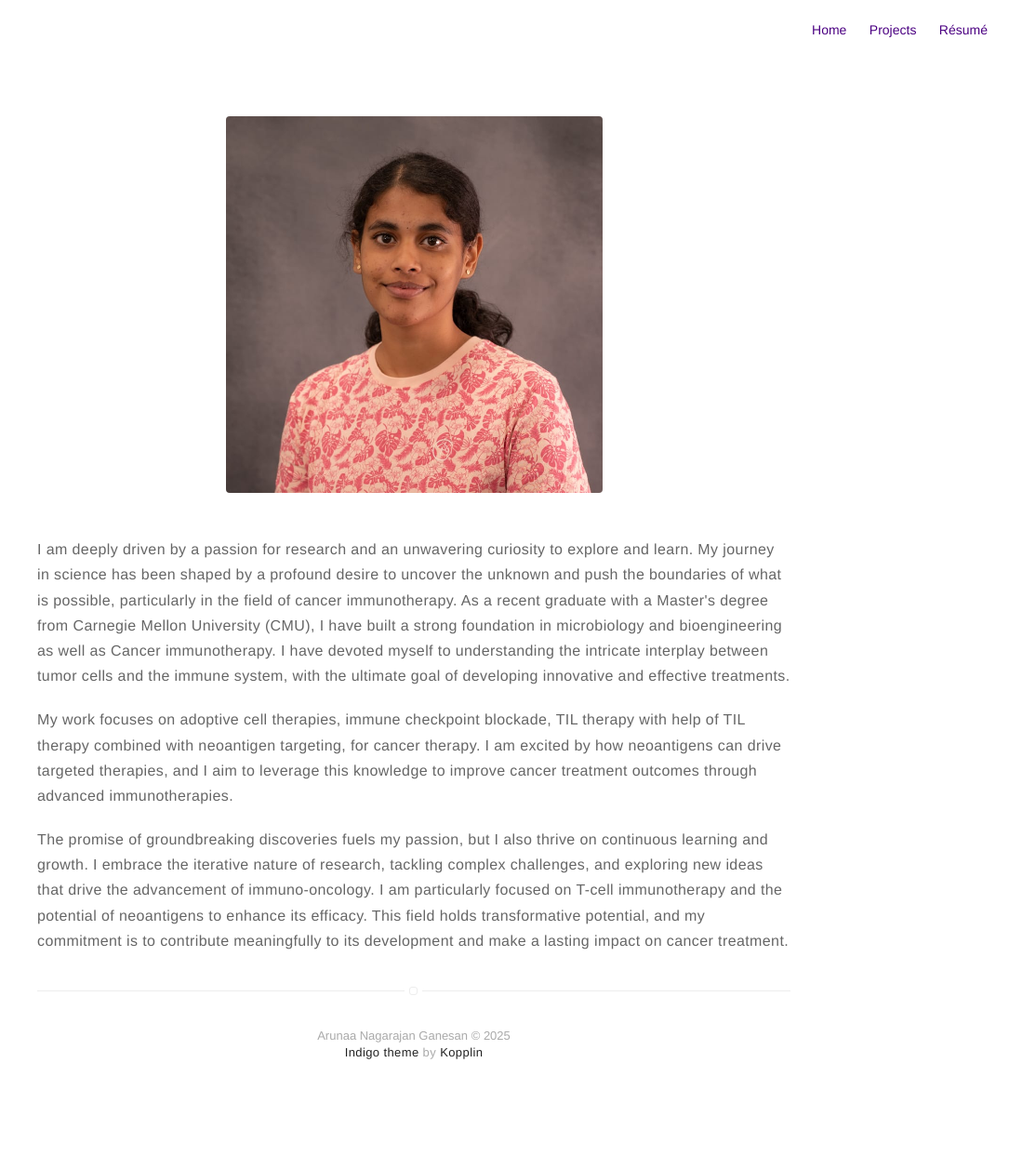
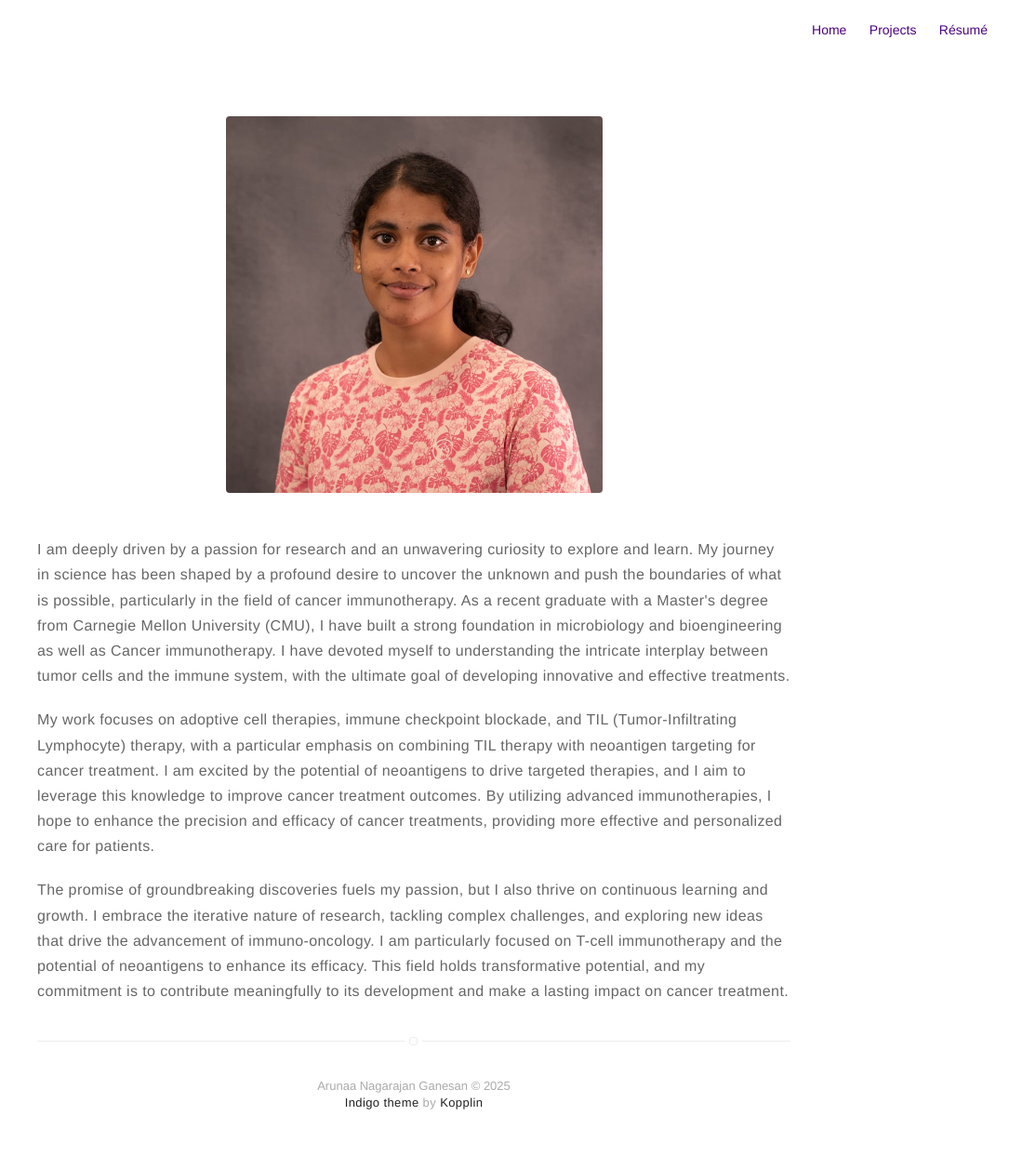
Before and after one commit to arunaang/arunaang.github.io, a Jekyll site: the page built from about.md, in a window 1280 px wide. Shown: the whole page at 93% size, without its empty margins (195-1280 px from the left). Built offline with Jekyll 4.4.1, drawn with Linux system fonts in a browser that asks for light colours; nearby versions of some CDN libraries; before the commit the page ends 1203 px from its top, so only the background shows below that.

Commit message:
changed about me

```diff
--- a/about.md
+++ b/about.md
@@ -6,7 +6,7 @@ layout: page
 <br>
 <p>I am deeply driven by a passion for research and an unwavering curiosity to explore and learn. My journey in science has been shaped by a profound desire to uncover the unknown and push the boundaries of what is possible, particularly in the field of cancer immunotherapy. As a recent graduate with a Master's degree from Carnegie Mellon University (CMU), I have built a strong foundation in microbiology and bioengineering as well as Cancer immunotherapy. I have devoted myself to understanding the intricate interplay between tumor cells and the immune system, with the ultimate goal of developing innovative and effective treatments.</p>
 
-<p>My work focuses on adoptive cell therapies, immune checkpoint blockade, TIL therapy with help of TIL therapy combined with neoantigen targeting, for cancer therapy. I am excited by how neoantigens can drive targeted therapies, and I aim to leverage this knowledge to improve cancer treatment outcomes through advanced immunotherapies.</p>
+<p>My work focuses on adoptive cell therapies, immune checkpoint blockade, and TIL (Tumor-Infiltrating Lymphocyte) therapy, with a particular emphasis on combining TIL therapy with neoantigen targeting for cancer treatment. I am excited by the potential of neoantigens to drive targeted therapies, and I aim to leverage this knowledge to improve cancer treatment outcomes. By utilizing advanced immunotherapies, I hope to enhance the precision and efficacy of cancer treatments, providing more effective and personalized care for patients.</p>
 
 <p>The promise of groundbreaking discoveries fuels my passion, but I also thrive on continuous learning and growth. I embrace the iterative nature of research, tackling complex challenges, and exploring new ideas that drive the advancement of immuno-oncology.
 I am particularly focused on T-cell immunotherapy and the potential of neoantigens to enhance its efficacy. This field holds transformative potential, and my commitment is to contribute meaningfully to its development and make a lasting impact on cancer treatment. </p>
```
